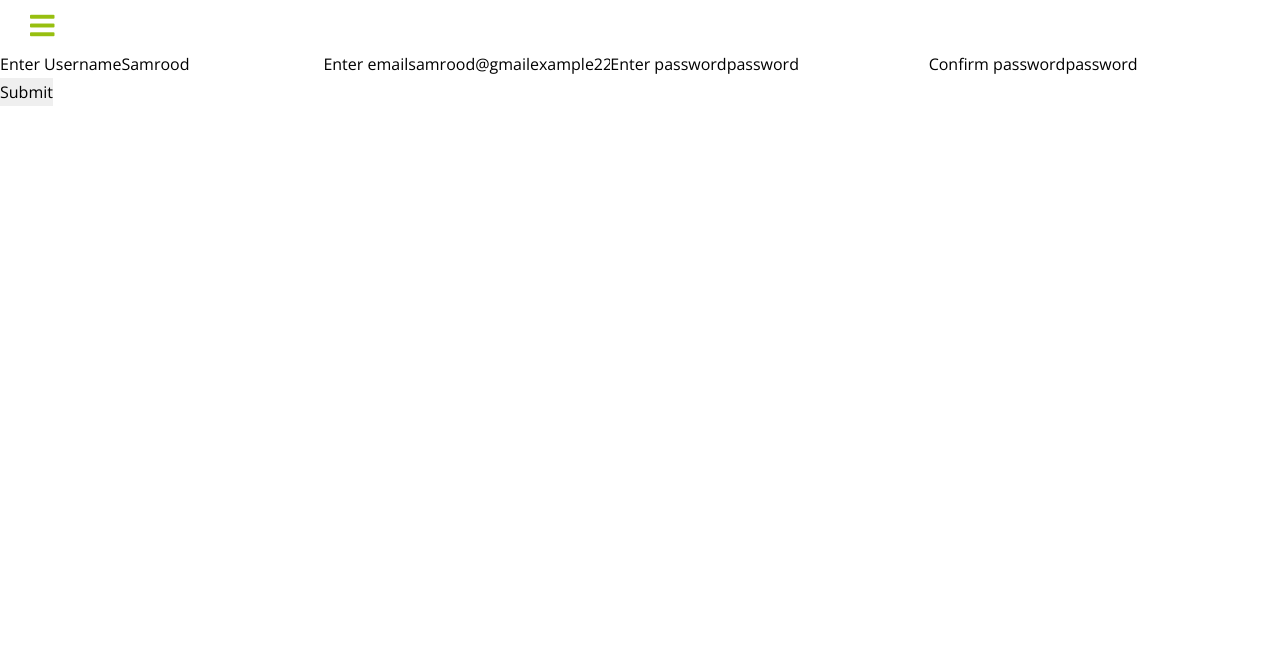
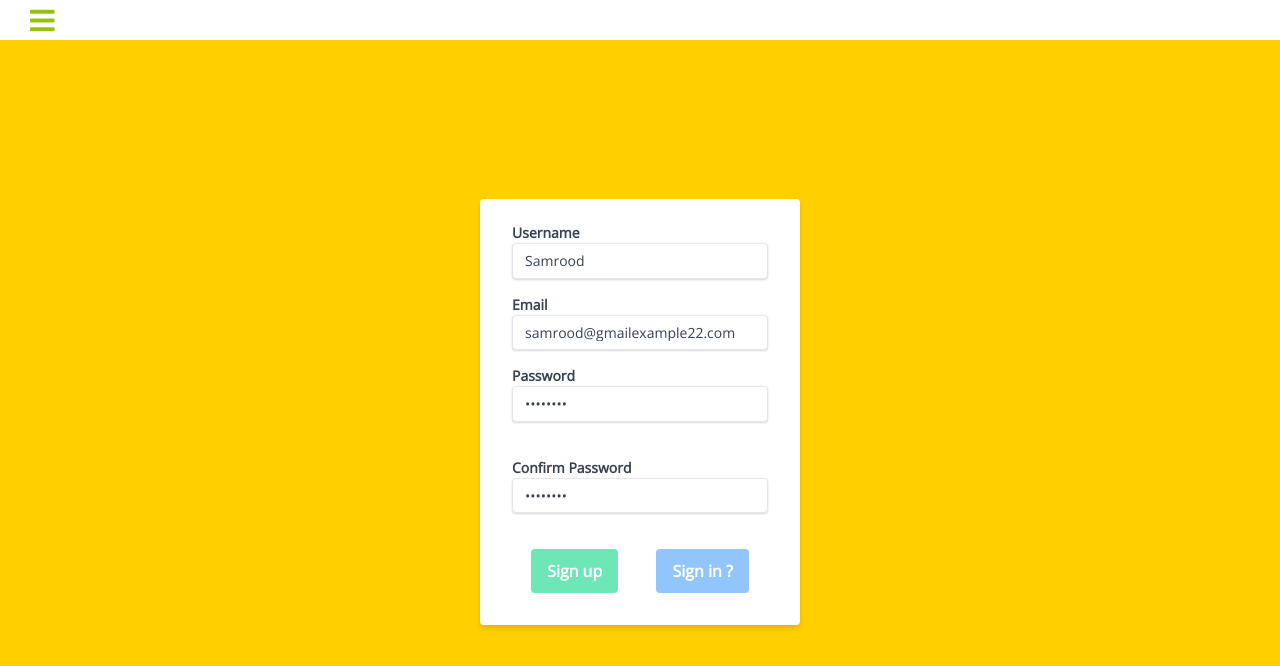
Before and after one commit to SamroodAli/appointments-frontend, a React (Create React App) app: page /signup in a window 1280 px wide. Shown: the top 666 px of the page. Built offline with nearby package versions, Linux system fonts and the light colour scheme.

Commit message:
Style:Sign in and sign up form styling using tailwind

```diff
--- a/public/index.html
+++ b/public/index.html
@@ -42,11 +42,7 @@
         </div>
         <div class="section-container" id="root"></div>
       </div>
-      <div class="sidebar">
-        <div class="profile">
-          <h2>Appointy</h2>
-        </div>
-        <ul id="navLinks"></ul>
+      <div class="sidebar" id="sidebar">
       </div>
     </div>
   </body>
--- a/src/components/Home.jsx
+++ b/src/components/Home.jsx
@@ -1,7 +1,7 @@
 const Home = () => (
-  <h1>
-    Home changed page
-  </h1>
+  <div className="bg-secondary h-full">
+    <h1>Home</h1>
+  </div>
 );
 
 export default Home;
--- a/src/components/Routes.jsx
+++ b/src/components/Routes.jsx
@@ -1,6 +1,6 @@
 import { BrowserRouter, Route, Routes } from 'react-router-dom';
 import Home from './Home';
-import NavBar from './NavBar';
+import Sidebar from './Sidebar';
 import Signup from './Signup';
 import Signin from './Signin';
 import Teachers from './Teachers';
@@ -9,7 +9,7 @@ import Appointments from './Appointments';
 
 const AppRoutes = () => (
   <BrowserRouter>
-    <NavBar />
+    <Sidebar />
     <Routes>
       <Route path="/" element={<Home />} />
       <Route path="/signup" element={<Signup />} />
--- a/src/components/NavBar.jsx
+++ b/src/components/Sidebar.jsx
@@ -5,9 +5,9 @@ import { QueryCache, MutationCache } from 'react-query';
 import { useEffect } from 'react';
 import useActions from '../hooks/useActions';
 
-const navBarContainer = document.getElementById('navLinks');
+const sidebarContainer = document.getElementById('sidebar');
 
-const NavBar = () => {
+const Sidebar = () => {
   const { currentUser: { username } } = useSelector((state) => state);
   const { signout } = useActions();
   const navigate = useNavigate();
@@ -42,9 +42,18 @@ const NavBar = () => {
   ));
 
   return createPortal(
-    links,
-    navBarContainer,
+    <>
+      <div className="profile">
+        <h2>
+          <Link to="/">Appointy</Link>
+        </h2>
+      </div>
+      <ul id="navLinks">
+        {links}
+      </ul>
+    </>,
+    sidebarContainer,
   );
 };
 
-export default NavBar;
+export default Sidebar;
--- a/src/components/Signin.jsx
+++ b/src/components/Signin.jsx
@@ -1,6 +1,6 @@
 import { useState } from 'react';
 import { useSelector } from 'react-redux';
-import { useNavigate } from 'react-router-dom';
+import { useNavigate, Link } from 'react-router-dom';
 import useActions from '../hooks/useActions';
 
 const Signin = () => {
@@ -16,25 +16,28 @@ const Signin = () => {
   };
 
   return (
-    <div className="flex justify-center items-center h-full bg-primary">
+    <div className="flex justify-center items-center h-full bg-secondary">
       <div className="w-full max-w-xs ">
         <form onSubmit={onSubmit} className="bg-white shadow-md rounded px-8 pt-6 pb-8 mb-4">
           <div className="mb-4">
             <label className="block text-gray-700 text-sm font-bold mb-2" htmlFor="username">
-              Username
+              Email
               <input value={email} onChange={(e) => setEmail(e.target.value)} className="shadow appearance-none border rounded w-full py-2 px-3 text-gray-700 leading-tight focus:outline-none focus:shadow-outline" id="username" type="text" placeholder="Username" />
             </label>
           </div>
           <div className="mb-6">
             <label className="block text-gray-700 text-sm font-bold mb-2" htmlFor="password">
               Password
-              <input value={password} onChange={(e) => setPassword(e.target.value)} className="shadow appearance-none border border-red-500 rounded w-full py-2 px-3 text-gray-700 mb-3 leading-tight focus:outline-none focus:shadow-outline" id="password" type="password" placeholder="******************" />
+              <input value={password} onChange={(e) => setPassword(e.target.value)} className="shadow appearance-none border rounded w-full py-2 px-3 text-gray-700 mb-3 leading-tight focus:outline-none focus:shadow-outline" id="password" type="password" placeholder="******************" />
             </label>
             {!!errorMessages.length
               && errorMessages.map((error) => <p key={error} className="text-red-500 text-xs italic">{error}</p>)}
           </div>
-          <div className="flex items-center justify-between">
-            <input className="bg-green-800 hover:bg-primary text-white font-bold py-2 px-4 rounded focus:outline-none focus:shadow-outline" type="submit" value="Sign in" />
+          <div className="flex items-center justify-around">
+            <input className="bg-green-300 hover:bg-primary text-white font-bold py-2 px-4 rounded focus:outline-none focus:shadow-outline" type="submit" value="Sign in" />
+            <Link to="/signup" className="bg-blue-300 hover:bg-primary text-white font-bold py-2 px-4 rounded focus:outline-none focus:shadow-outline" value="Sign in">
+              Sign up ?
+            </Link>
           </div>
         </form>
       </div>
--- a/src/components/Signup.jsx
+++ b/src/components/Signup.jsx
@@ -1,5 +1,5 @@
 import { useState } from 'react';
-import { useNavigate } from 'react-router-dom';
+import { useNavigate, Link } from 'react-router-dom';
 import { useSelector } from 'react-redux';
 import useActions from '../hooks/useActions';
 
@@ -19,30 +19,44 @@ const Signup = () => {
   };
 
   return (
-    <div>
-      {!!errorMessages.length && errorMessages.map((error) => <p key={error}>{error}</p>)}
-      <form onSubmit={onSubmit}>
-        <label htmlFor="username">
-          Enter Username
-          <input id="username" value={username} onChange={(e) => setUsername(e.target.value)} />
-        </label>
-        <label htmlFor="email">
-          Enter email
-          <input value={email} onChange={(e) => setEmail(e.target.value)} />
-        </label>
-        <label htmlFor="password">
-          Enter password
-          <input value={password} onChange={(e) => setPassword(e.target.value)} />
-        </label>
-        <label htmlFor="username">
-          Confirm password
-          <input
-            value={passwordConfirmation}
-            onChange={(e) => setPasswordConfirmation(e.target.value)}
-          />
-        </label>
-        <input type="submit" value="Submit" />
-      </form>
+
+    <div className="flex justify-center items-center h-full bg-secondary">
+      <div className="w-full max-w-xs ">
+        <form onSubmit={onSubmit} className="bg-white shadow-md rounded px-8 pt-6 pb-8 mb-4">
+          <div className="mb-4">
+            <label className="block text-gray-700 text-sm font-bold mb-2" htmlFor="username">
+              Username
+              <input value={username} onChange={(e) => setUsername(e.target.value)} className="shadow appearance-none border rounded w-full py-2 px-3 text-gray-700 leading-tight focus:outline-none focus:shadow-outline" id="username" type="text" placeholder="Username" />
+            </label>
+          </div>
+          <div className="mb-4">
+            <label className="block text-gray-700 text-sm font-bold mb-2" htmlFor="username">
+              Email
+              <input value={email} onChange={(e) => setEmail(e.target.value)} className="shadow appearance-none border rounded w-full py-2 px-3 text-gray-700 leading-tight focus:outline-none focus:shadow-outline" id="username" type="text" placeholder="Username" />
+            </label>
+          </div>
+          <div className="mb-6">
+            <label className="block text-gray-700 text-sm font-bold mb-2" htmlFor="password">
+              Password
+              <input value={password} onChange={(e) => setPassword(e.target.value)} className="shadow appearance-none border rounded w-full py-2 px-3 text-gray-700 mb-3 leading-tight focus:outline-none focus:shadow-outline" id="password" type="password" placeholder="******************" />
+            </label>
+          </div>
+          <div className="mb-6">
+            <label className="block text-gray-700 text-sm font-bold mb-2" htmlFor="password">
+              Confirm Password
+              <input value={passwordConfirmation} onChange={(e) => setPasswordConfirmation(e.target.value)} className="shadow appearance-none border rounded w-full py-2 px-3 text-gray-700 mb-3 leading-tight focus:outline-none focus:shadow-outline" id="password" type="password" placeholder="******************" />
+            </label>
+            {!!errorMessages.length
+              && errorMessages.map((error) => <p key={error} className="text-red-500 text-xs italic">{error}</p>)}
+          </div>
+          <div className="flex items-center justify-around">
+            <input className="bg-green-300 hover:bg-primary text-white font-bold py-2 px-4 rounded focus:outline-none focus:shadow-outline" type="submit" value="Sign up" />
+            <Link to="/signin" className="bg-blue-300 hover:bg-primary text-white font-bold py-2 px-4 rounded focus:outline-none focus:shadow-outline" value="Sign in">
+              Sign in ?
+            </Link>
+          </div>
+        </form>
+      </div>
     </div>
   );
 };
--- a/src/style.css
+++ b/src/style.css
@@ -102,7 +102,7 @@ body {
 
 .wrapper .section .top_navbar {
   background: #ffffff;
-  height: 50px;
+  height: 5vh;
   display: flex;
   align-items: center;
   padding: 0 30px;
@@ -116,7 +116,8 @@ body {
 .wrapper .section .section-container {
   background: #fff;
   line-height: 28px;
-  height: 90vh;
+  position: relative;
+  height:95vh
 }
 
 body.active .wrapper .sidebar {
```
